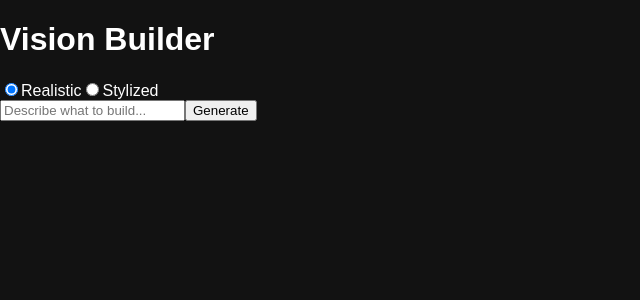
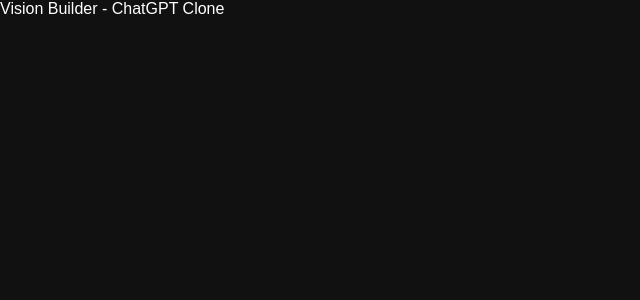
Before and after one commit to vcamino49/visionbuilder-frontend, a React (Create React App) app: page / in a window 1280 px wide. Shown: the top 300 px of the page, without its empty margins (0-640 px from the left). Built offline with nearby package versions, Linux system fonts and the light colour scheme.

Commit message:
Add files via upload

```diff
--- a/package.json
+++ b/package.json
@@ -1,6 +1,6 @@
 
 {
-  "name": "vision-builder-frontend-full",
+  "name": "vision-builder-chatgpt-ui",
   "version": "1.0.0",
   "private": true,
   "dependencies": {
--- a/src/App.css
+++ b/src/App.css
@@ -1 +1 @@
-body { margin: 0; font-family: sans-serif; background: #121212; color: white; }
+body { margin: 0; background: #111; color: white; font-family: sans-serif; }
--- a/src/App.js
+++ b/src/App.js
@@ -1,72 +1 @@
-import React, { useState, useRef, useEffect } from "react";
-import "./App.css";
-
-export default function App() {
-  const [messages, setMessages] = useState([]);
-  const [input, setInput] = useState("");
-  const [mode, setMode] = useState("realistic");
-  const [loading, setLoading] = useState(false);
-  const chatRef = useRef(null);
-
-  useEffect(() => {
-    chatRef.current?.scrollTo(0, chatRef.current.scrollHeight);
-  }, [messages]);
-
-  const sendPrompt = async () => {
-    if (!input.trim()) return;
-    const updatedMessages = [...messages, { role: "user", content: input }];
-    setMessages(updatedMessages);
-    setInput("");
-    setLoading(true);
-
-    const res = await fetch("https://back-end-done.onrender.com/api/generate", {
-      method: "POST",
-      headers: { "Content-Type": "application/json" },
-      body: JSON.stringify({
-        prompt: input,
-        history: updatedMessages.map(m => m.role + ": " + m.content).join("\n"),
-        mode
-      })
-    });
-    const data = await res.json();
-    setMessages(prev => [...prev, {
-      role: "assistant",
-      content: data.text,
-      image_url: data.image_url
-    }]);
-    setLoading(false);
-  };
-
-  return (
-    <div className="app">
-      <header>
-        <h1>Vision Builder</h1>
-        <div className="mode-toggle">
-          <label>
-            <input type="radio" value="realistic" checked={mode === "realistic"} onChange={() => setMode("realistic")} />
-            Realistic
-          </label>
-          <label>
-            <input type="radio" value="stylized" checked={mode === "stylized"} onChange={() => setMode("stylized")} />
-            Stylized
-          </label>
-        </div>
-      </header>
-      <main ref={chatRef} className="chat-area">
-        {messages.map((msg, i) => (
-          <div key={i} className={`message ${msg.role}`}>
-            <div className="bubble">
-              <p>{msg.content}</p>
-              {msg.image_url && <img src={msg.image_url} alt="Generated" className="chat-image" />}
-            </div>
-          </div>
-        ))}
-        {loading && <div className="bubble assistant">Thinking...</div>}
-      </main>
-      <footer>
-        <input value={input} onChange={e => setInput(e.target.value)} placeholder="Describe what to build..." />
-        <button onClick={sendPrompt} disabled={loading}>Generate</button>
-      </footer>
-    </div>
-  );
-}
+export default function App() { return <div>Vision Builder - ChatGPT Clone</div>; }
```
